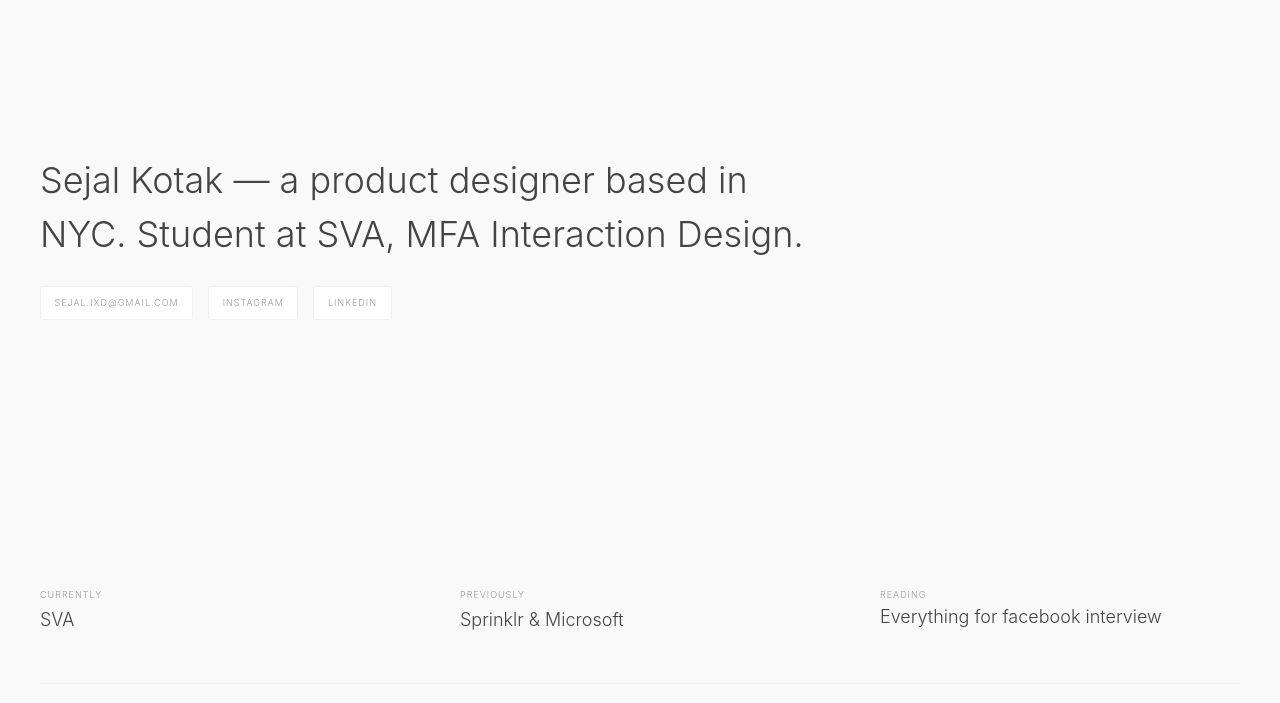
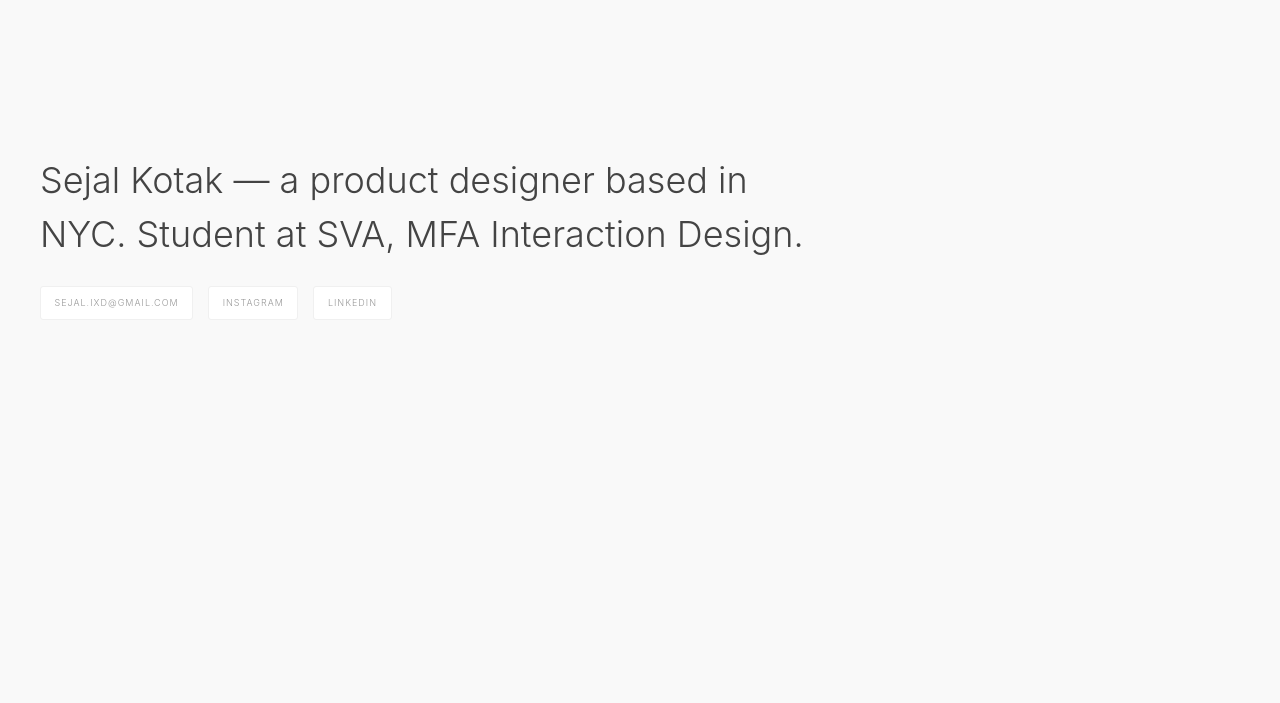
Before and after one commit to sejalkotak/sejalkotak.github.io, a plain HTML site: page index.html in a window 1280 px wide. Shown: the part 97-800 px from the top of the page. Drawn offline with nearby package versions, Linux system fonts and the light colour scheme.

Commit message:
Commenting out

```diff
--- a/index.html
+++ b/index.html
@@ -24,7 +24,7 @@
     </div>
 
 
-    <div class="module status">
+    <!--<div class="module status">
       <div class="thirds">
         <h3>Currently</h3>
         <p>SVA</p>
@@ -40,11 +40,11 @@
         <p>Everything for facebook interview</p>
       </div>
     </div>
-
+-->
 
     <!-- 0 -->
 
-
+<!--
     <div class="project zero">
 
       <div class="hero">
@@ -54,14 +54,7 @@
               <img class="company" src="company/sprinklr.svg">
               <h3>Paid Manager and Composer</h3>
             </div>
-
             <h2>Create & manage your ads efficiently</h2>
-
-            <!-- <div class="audio_controls">
-              <audio id="voiceover_one" src="assets/business_guide/voiceover.mp3"></audio>
-              <button class="voiceover_one_control ">Listen to Story</button>
-              <p>1:23</p>
-            </div> -->
         </div>
 
         <div class="module half right experience">
@@ -115,18 +108,17 @@
     </div>
 
 
-    <!-- 1 -->
 
 
     <div class="footer contact">
       <ul>
-        <!-- <li class="identity"><img src="assets/self@2x.png"><li> -->
         <li><a href="https://mail.google.com/mail/?view=cm&amp;fs=1&amp;tf=1&amp;to=sejal.ixd@gmail.com" target="_blank">sejal.ixd@gmail.com</a></li>
         <li><a href="https://www.instagram.com/_sejko">instagram</a></li>
         <li><a href="https://www.linkedin.com/in/sayyjal/">Linkedin</a></li>
 
       </ul>
     </div>
+    -->
     <script src="//ajax.googleapis.com/ajax/libs/jquery/1.10.2/jquery.min.js"></script>
 
 
```
